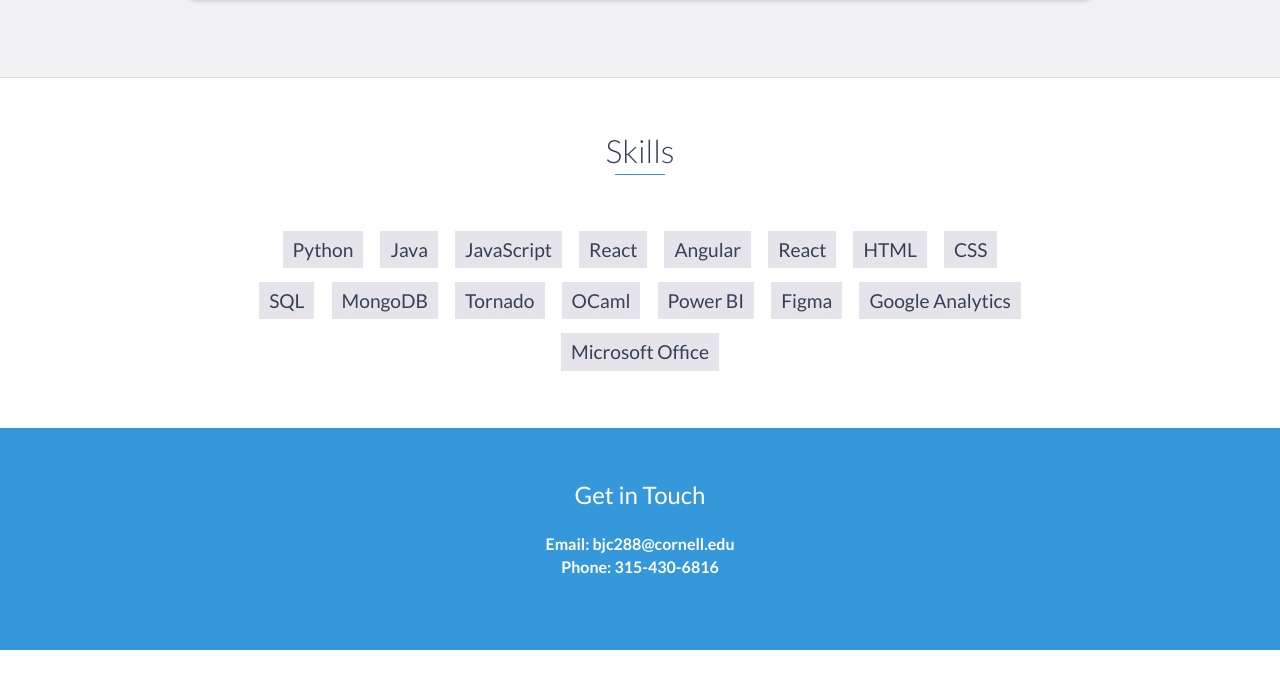
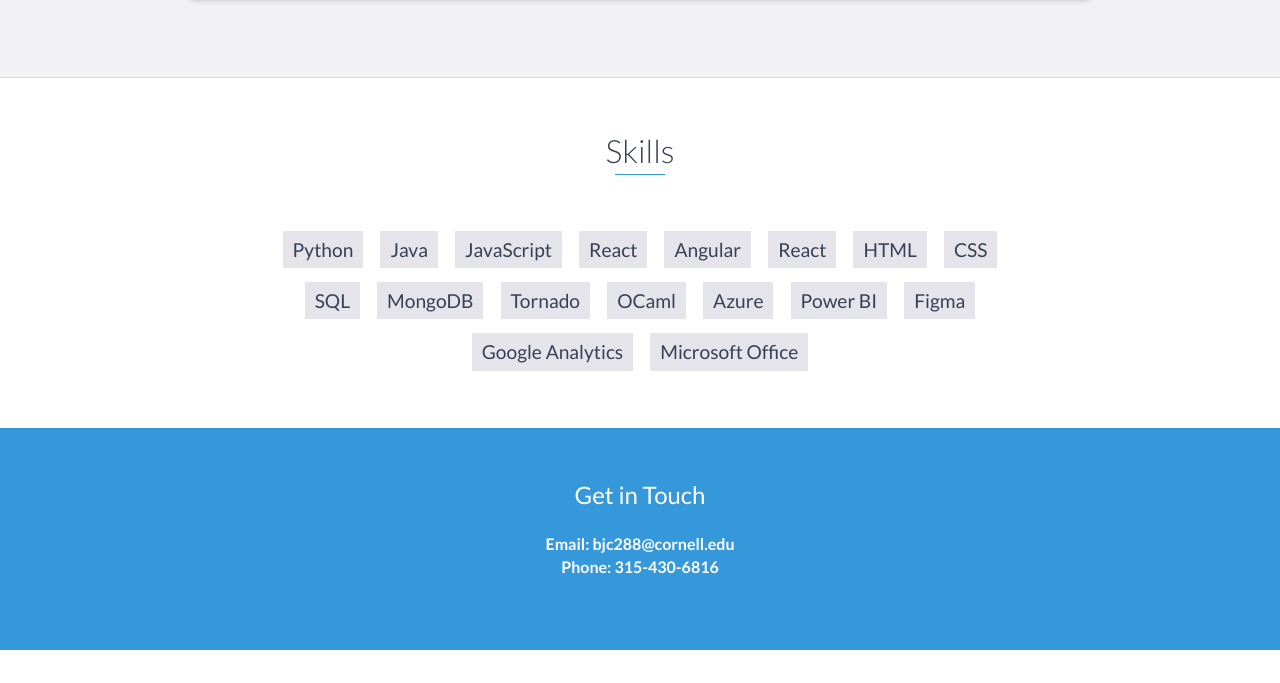
Before and after one commit to Bcat13/PersonalWebsite, a website: page index.html in a window 1280 px wide. Shown: the part 4298-4981 px from the top of the page. Drawn offline with nearby package versions, Linux system fonts and the light colour scheme.

Commit message:
added azure skill

```diff
--- a/index.html
+++ b/index.html
@@ -237,6 +237,7 @@
             <li>MongoDB</li>
             <li>Tornado</li>
             <li>OCaml</li>
+            <li>Azure</li>
             <li>Power BI</li>
             <li>Figma</li>
             <li>Google Analytics</li>
```
